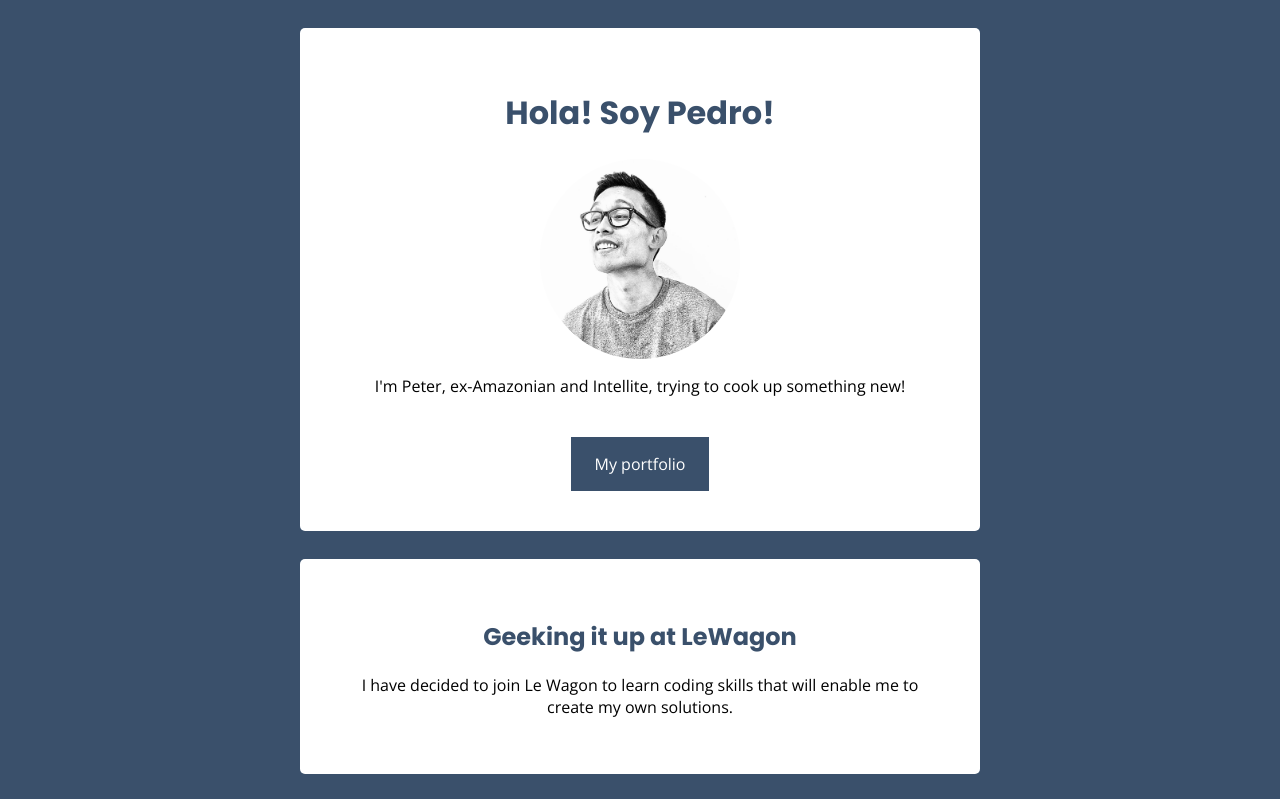
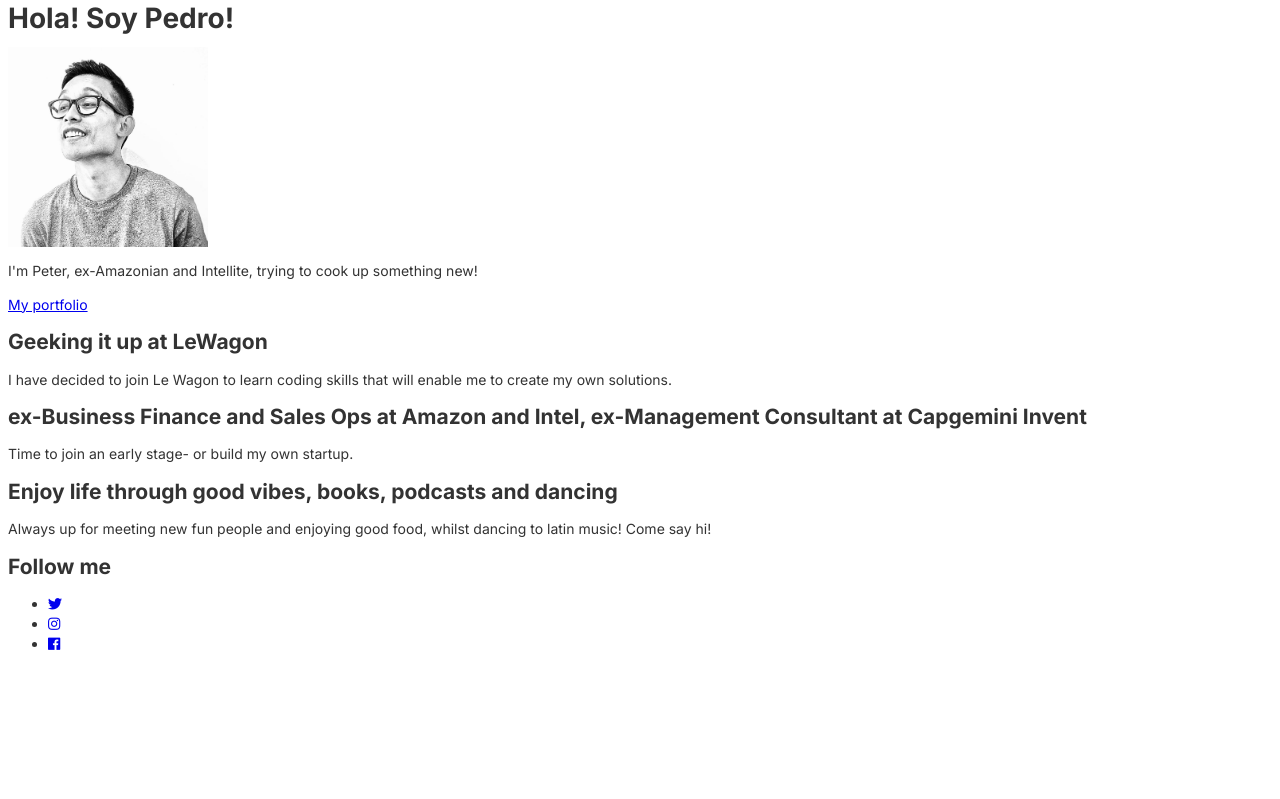
Before and after one commit to petermagpantay/profile, a plain HTML site: page index copy.html in a window 1280 px wide. Shown: the top 799 px of the page. Drawn offline with nearby package versions, Linux system fonts and the light colour scheme.

Commit message:
css v0.1

```diff
--- a/style.css
+++ b/style.css
@@ -1,63 +1,23 @@
-@import url('https://fonts.googleapis.com/css?family=Open+Sans|Poppins:400,700&display=swap');
+@import url('https://fonts.googleapis.com/css?family=Open+Sans|Inter:400,700&display=swap');
 
-.btn {
-  color: white;
-  background-color: #3A506B;
-  padding: 16px 24px;
-  margin-top: 24px;
-  display: inline-block;
+body {
+  font-family: Inter;
+  color: #333;
+  font-size: 14px;
+  line-height: 20px;
+  font-weight: 500;
 }
 
-.btn:hover {
-  background-color: pink;
+.container-10 {
+  width: auto;
+  margin-top: 33px;
+  margin-right: auto;
+  margin-left: auto;
 }
 
-#navigation li {
-  font-size: 40px;
-}
 
-body {
-  background-color: #3A506B;
-  font-family: 'Open Sans';
-}
 
-h1, h2 {
-  font-family: 'Poppins';
-  color: #3A506B;
-}
-
-a {
-  color: #3A506B;
-  text-decoration: none;
-}
-
-ul {
-  list-style: none;
-  padding: 0;
-}
-
-ul li {
-  display: inline;
-  padding: 0 16px;
-}
-
-img {
-  border-radius: 50%;
-}
-
-.container {
-  background-color: white;
-  padding: 40px;
-  width: 600px;
-  margin: 28px auto;
-  text-align: center;
-  border-radius: 5px;
-}
-
-.fab {
-  color: p#3A506B;
-  font-size: 36px;
-}
+/* device responiveness */
 
 @media (max-width: 960px) {
   /* For a screen < 960px, this CSS will be read */
```
Also changed, not shown: index.html (+2 -3 lines).
